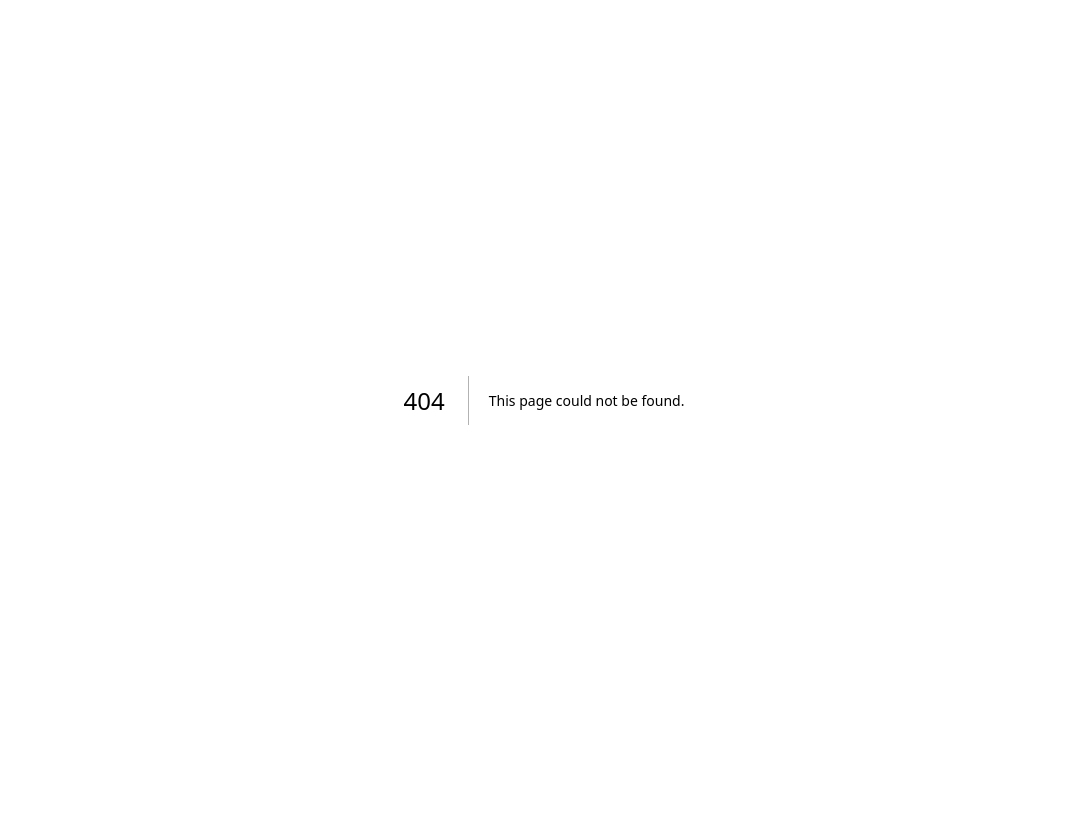
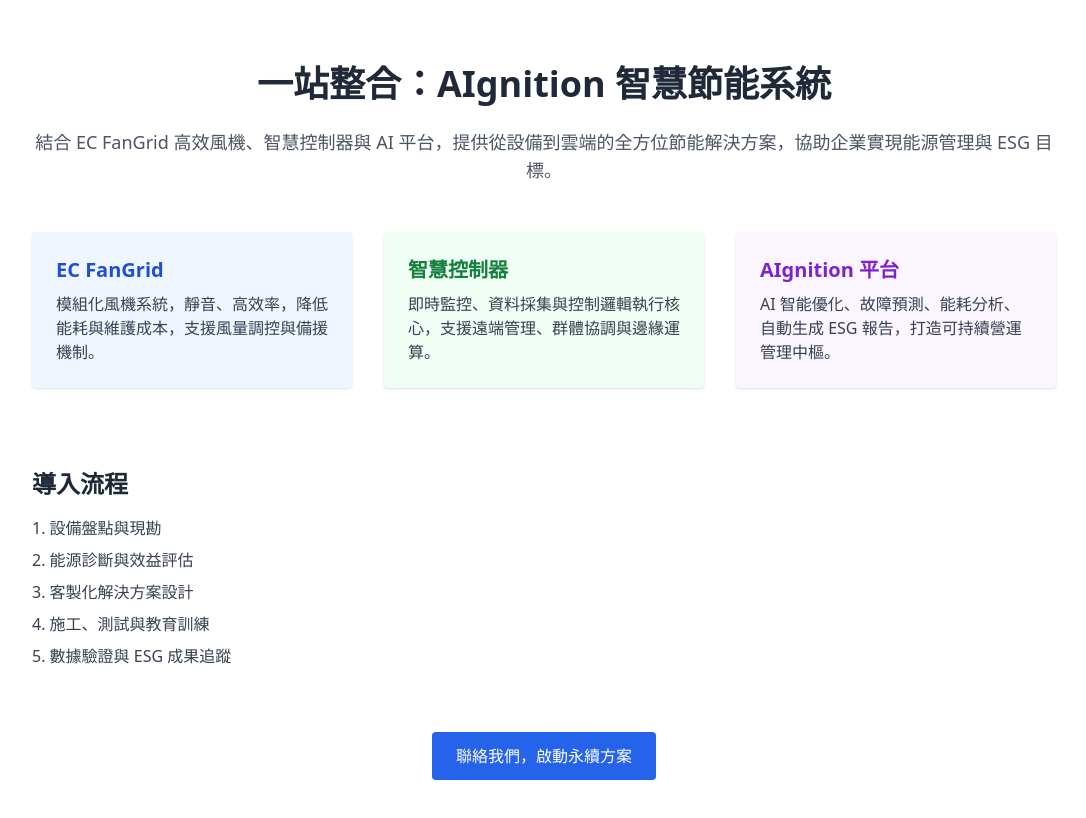
Before and after one commit to aignition101/aignition-tailwind, a Next.js app: page /solution in a window 1280 px wide. Before the commit this address had no page. Shown: the top 818 px of the page, without its empty margins (96-1182 px from the left). Built offline with nearby package versions, Linux system fonts and the light colour scheme.

Commit message:
Create solution.tsx

```diff
--- /dev/null
+++ b/pages/solution.tsx
@@ -0,0 +1,62 @@
+export default function Solution() {
+  return (
+    <main className="bg-white min-h-screen px-6 py-16">
+      <section className="max-w-5xl mx-auto">
+        <h1 className="text-4xl font-bold text-gray-800 mb-6 text-center">
+          一站整合：AIgnition 智慧節能系統
+        </h1>
+        <p className="text-lg text-gray-600 mb-12 text-center">
+          結合 EC FanGrid 高效風機、智慧控制器與 AI 平台，提供從設備到雲端的全方位節能解決方案，協助企業實現能源管理與 ESG 目標。
+        </p>
+
+        <div className="grid gap-8 md:grid-cols-3">
+          {/* 模組一 */}
+          <div className="bg-blue-50 p-6 rounded shadow hover:shadow-lg transition">
+            <h2 className="text-xl font-bold text-blue-700 mb-2">EC FanGrid</h2>
+            <p className="text-gray-700">
+              模組化風機系統，靜音、高效率，降低能耗與維護成本，支援風量調控與備援機制。
+            </p>
+          </div>
+
+          {/* 模組二 */}
+          <div className="bg-green-50 p-6 rounded shadow hover:shadow-lg transition">
+            <h2 className="text-xl font-bold text-green-700 mb-2">智慧控制器</h2>
+            <p className="text-gray-700">
+              即時監控、資料採集與控制邏輯執行核心，支援遠端管理、群體協調與邊緣運算。
+            </p>
+          </div>
+
+          {/* 模組三 */}
+          <div className="bg-purple-50 p-6 rounded shadow hover:shadow-lg transition">
+            <h2 className="text-xl font-bold text-purple-700 mb-2">AIgnition 平台</h2>
+            <p className="text-gray-700">
+              AI 智能優化、故障預測、能耗分析、自動生成 ESG 報告，打造可持續營運管理中樞。
+            </p>
+          </div>
+        </div>
+
+        {/* 導入流程 */}
+        <div className="mt-20">
+          <h2 className="text-2xl font-semibold text-gray-800 mb-4">導入流程</h2>
+          <ol className="list-decimal list-inside text-gray-700 space-y-2">
+            <li>設備盤點與現勘</li>
+            <li>能源診斷與效益評估</li>
+            <li>客製化解決方案設計</li>
+            <li>施工、測試與教育訓練</li>
+            <li>數據驗證與 ESG 成果追蹤</li>
+          </ol>
+        </div>
+
+        {/* CTA */}
+        <div className="text-center mt-16">
+          <a
+            href="mailto:AIgnition.contact@gmail.com"
+            className="inline-block bg-blue-600 text-white px-6 py-3 rounded hover:bg-blue-700 transition"
+          >
+            聯絡我們，啟動永續方案
+          </a>
+        </div>
+      </section>
+    </main>
+  );
+}
```
